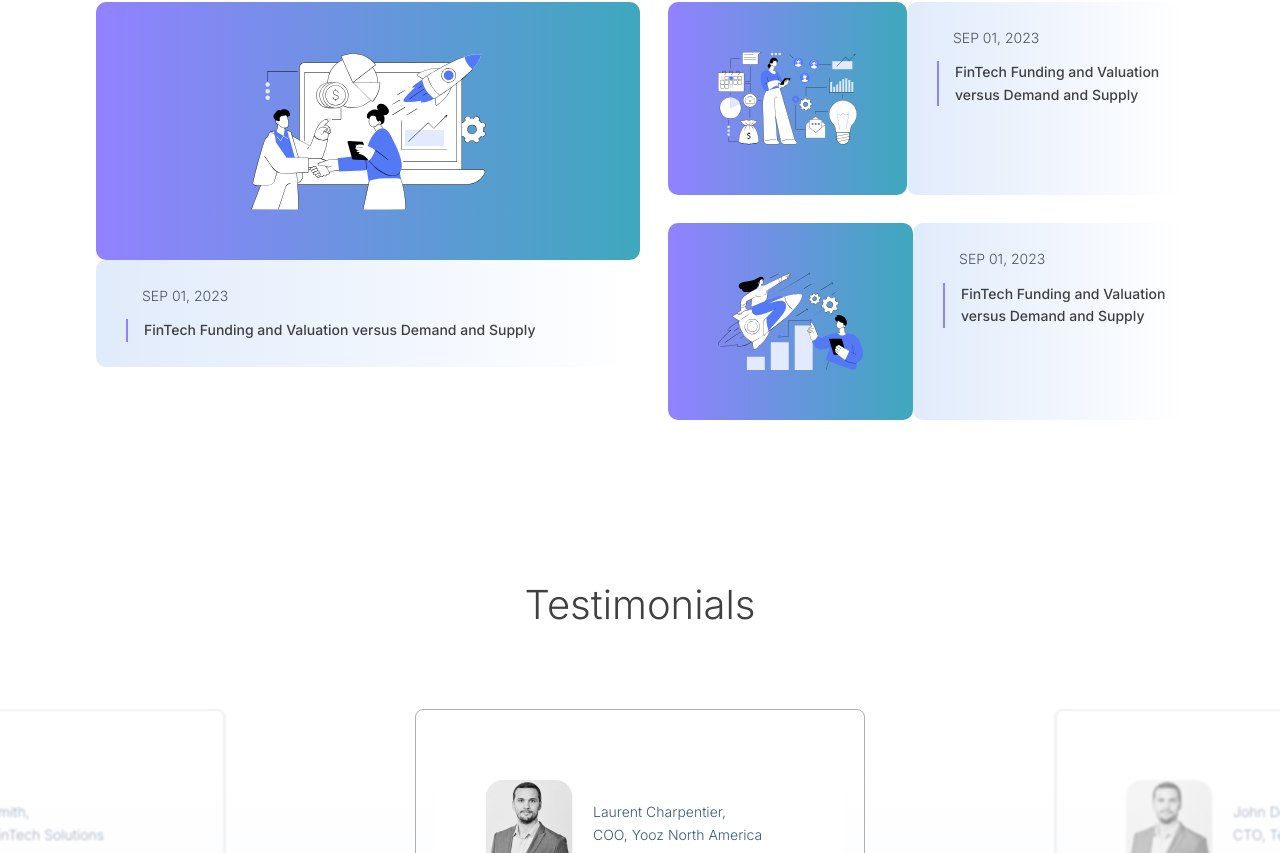
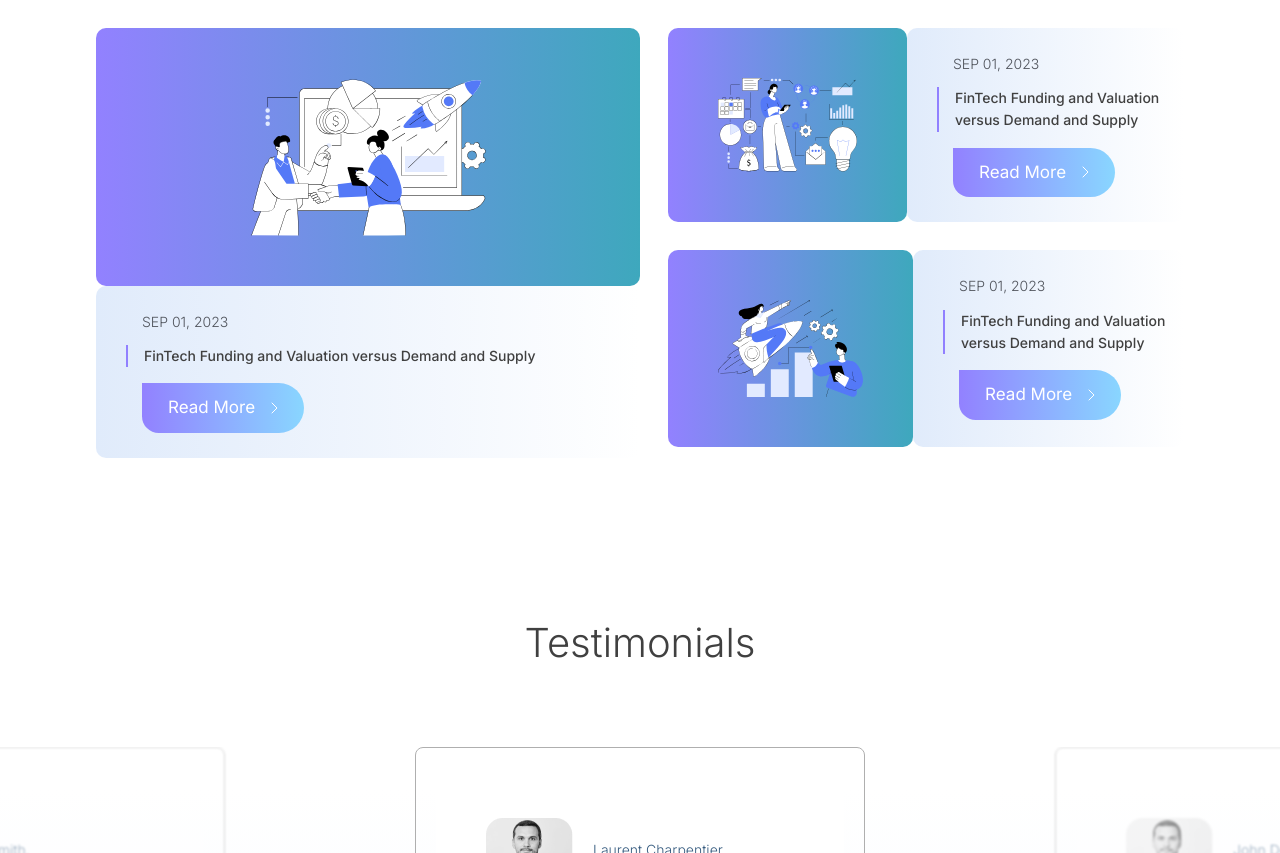
Before and after one commit to Pirai-Infotech/Pirai-checkbook-website, a Next.js app: page / in a window 1280 px wide. Shown: the part 1568-2421 px from the top of the page. Built offline with nearby package versions, Linux system fonts and the light colour scheme.

Commit message:
button added in discover insights page.

```diff
--- a/app/Compliance/page.js
+++ b/app/Compliance/page.js
@@ -122,10 +122,10 @@ function page() {
           </div>
         </div>
       </section>
-      <section className="mt-8 md:mt-10 md:px-4 lg:px-0 lg:mt-14">
+      <section className="mt-8 md:mt-10 lg:mt-14">
       <ReadytoGetStart />
       </section>
-      <section className="lg:hidden mt-14 md:mt-20 md:px-4 lg:px-0 lg:mt-28">
+      <section className="lg:hidden mt-14 md:mt-20 lg:mt-28 w-[90%] m-auto">
       <Faq />
       </section>
     </div>
--- a/app/Howitworks/page.js
+++ b/app/Howitworks/page.js
@@ -88,9 +88,7 @@ function page() {
       <section className="py-10">
         <Faq />
       </section>
-      <section className="w-[90%] m-auto">
         <ReadytoGetStart />
-      </section>
     </div>
   );
 }
--- a/app/Printablechecks/page.js
+++ b/app/Printablechecks/page.js
@@ -104,7 +104,7 @@ function page() {
       <section className="w-[90%] py-10 m-auto relative">
         <Testimonials />
       </section>
-      <section className="w-[90%] py-10 m-auto">
+      <section className="py-10">
         <ReadytoGetStart />
       </section>
       <section className=" py-10">
--- a/app/ui/DiscoverInsights.js
+++ b/app/ui/DiscoverInsights.js
@@ -1,4 +1,6 @@
 import React from "react";
+import CTAButton from "./CTAButton";
+import signupArrow from "@/public/signup-arrow.svg";
 
 function DiscoverInsights() {
   return (
@@ -16,6 +18,15 @@ function DiscoverInsights() {
             <p className="border-l-2 border-[#9180FF] pl-4 font-[500] text-[#404040] text-[18px] xl:text-[14px] 2xl:text-[28px]">
               FinTech Funding and Valuation versus Demand and Supply
             </p>
+            <div className="pl-4 pt-4">
+            <CTAButton
+              icon={signupArrow}
+              backgroundType={"bg-gradient-to-r"}
+              backgroundColor={"from-[#9281FF] to-[#89D6FF]"}
+              textColor={"text-[#FFF]"}
+              content={"Read More"}
+            />
+            </div>
           </div>
         </div>
         <div className="flex flex-col flex-1 gap-7">
@@ -28,6 +39,15 @@ function DiscoverInsights() {
               <p className="border-l-2 border-[#9180FF] pl-4 font-[500] text-[#404040] text-[18px] xl:text-[14px] 2xl:text-[28px]">
                 FinTech Funding and Valuation versus Demand and Supply
               </p>
+              <div className="pl-4 pt-4">
+            <CTAButton
+              icon={signupArrow}
+              backgroundType={"bg-gradient-to-r"}
+              backgroundColor={"from-[#9281FF] to-[#89D6FF]"}
+              textColor={"text-[#FFF]"}
+              content={"Read More"}
+            />
+            </div>
             </div>
           </div>
           <div className="flex flex-col lg:flex-row ">
@@ -39,6 +59,15 @@ function DiscoverInsights() {
               <p className="border-l-2 border-[#9180FF] pl-4 font-[500] text-[#404040] text-[18px] xl:text-[14px] 2xl:text-[28px]">
                 FinTech Funding and Valuation versus Demand and Supply
               </p>
+              <div className="pl-4 pt-4">
+            <CTAButton
+              icon={signupArrow}
+              backgroundType={"bg-gradient-to-r"}
+              backgroundColor={"from-[#9281FF] to-[#89D6FF]"}
+              textColor={"text-[#FFF]"}
+              content={"Read More"}
+            />
+            </div>
             </div>
           </div>
         </div>
--- a/app/ui/ReadytoGetStart.js
+++ b/app/ui/ReadytoGetStart.js
@@ -8,7 +8,7 @@ import signupArrowcolor from "@/public/signup-arrow-purple.svg";
 
 function ReadytoGetStart() {
   return (
-    <div className="flex flex-col lg:flex-row items-center gap-8">
+    <div className="flex flex-col lg:flex-row items-center gap-8 w-[90%] m-auto">
       <div className="lg:p-7 grad-border bdr-sm-rds no-bdr flex-grow-1 xl:w-[60%]">
         <div className="bg-[#fff] rounded-[30px] py-10 px-5 2xl:p-[100px]">
           <h2 className="text-center xl:text-left">
```
